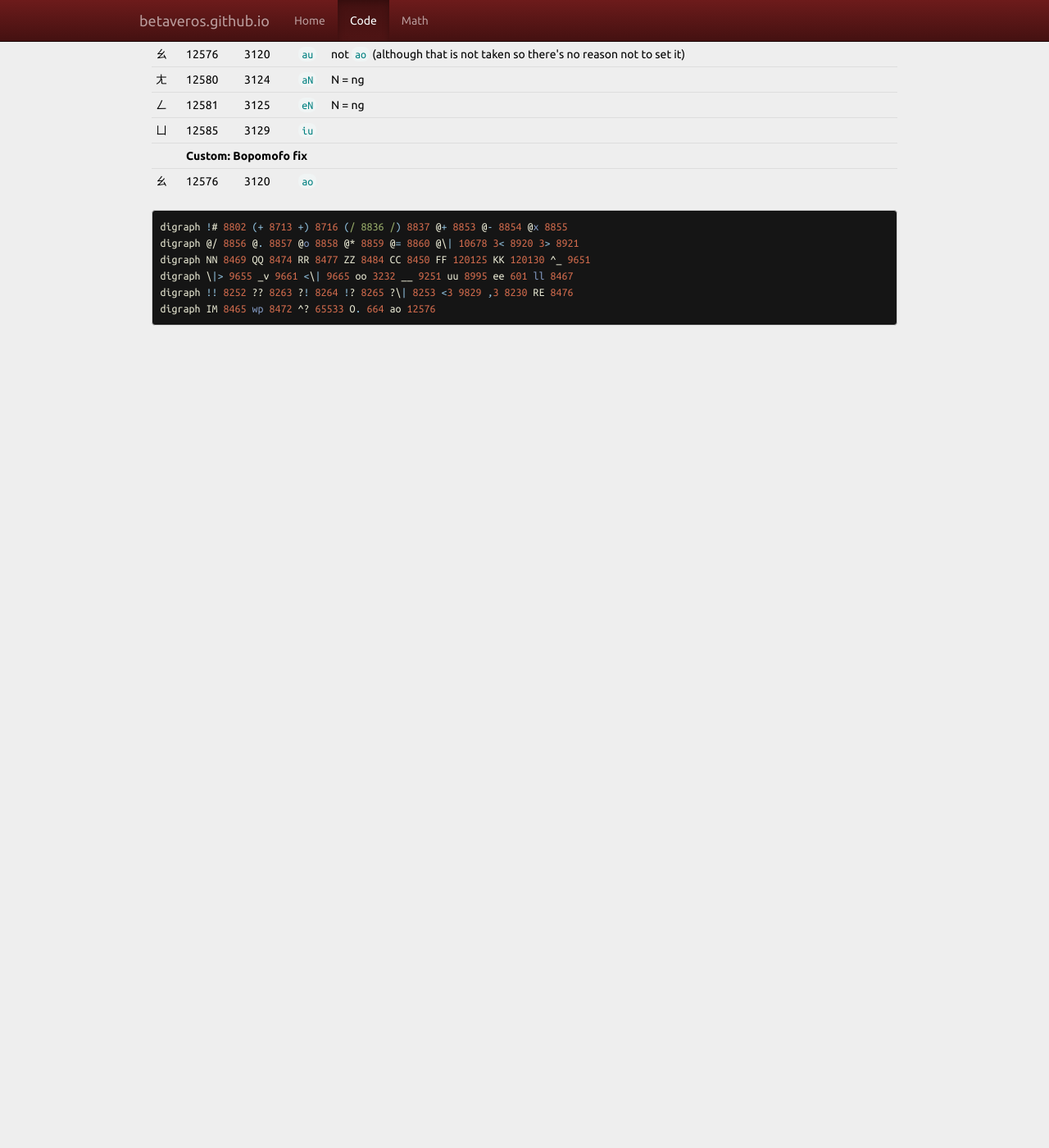
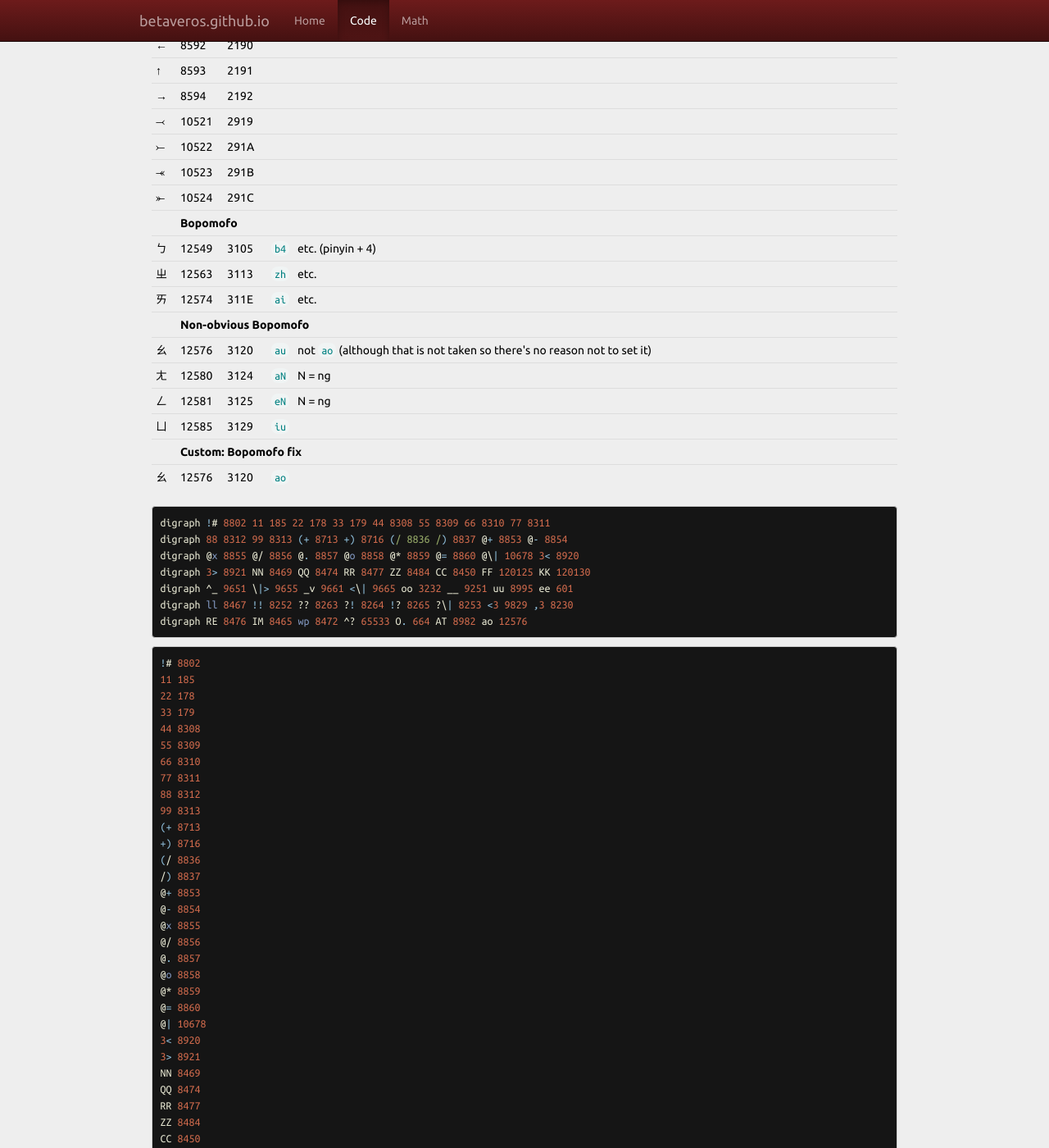
Before and after one commit to betaveros/betaveros.github.io, a Jekyll site: the page built from _posts/2014-04-25-unicode.html, in a window 1280 px wide and 1400 px high, scrolled down 7394 px. Shown: the whole window at 82% size. Built offline with Jekyll 4.4.1, drawn with Linux system fonts in a browser that asks for light colours; before the commit the page ends 7841 px from its top, so only the background shows below that; some of the changed text lies outside the part shown.

Commit message:
Jumbled Unicode commits I'm too lazy to separate
- add double-numbers for subscripts, position indicator
- extra output section for other purposes
- tabs -> spaces in Haskell

```diff
--- a/_posts/2014-04-25-unicode.html
+++ b/_posts/2014-04-25-unicode.html
@@ -49,6 +49,16 @@
 <tr><td><th colspan='5'>Superscripts, subscripts</th></td></tr>
 <tr><td>⁰</td><td>8304</td><td>2070</td><td><code>0S</code></td><td><code>0123456789+-=()n</code></td></tr>
 <tr><td>₀</td><td>8320</td><td>2080</td><td><code>0s</code></td><td><code>0123456789+-=()</code></td></tr>
+<tr><td><th colspan='5'>Custom: Superscripts</th></td></tr>
+<tr><td>¹</td><td>185</td><td><span class='text-muted'>00</span>B9</td><td><code>11</code></td><td>Somehow this already works in Vim even though I didn't set it; I'm putting it here so I can copy it with others for other purposes</td></tr>
+<tr><td>²</td><td>178</td><td><span class='text-muted'>00</span>B2</td><td><code>22</code></td><td>ditto</td></tr>
+<tr><td>³</td><td>179</td><td><span class='text-muted'>00</span>B3</td><td><code>33</code></td><td>ditto</td></tr>
+<tr><td>⁴</td><td>8308</td><td>2074</td><td><code>44</code></td><td>not ditto, this and the below don't work by default</td></tr>
+<tr><td>⁵</td><td>8309</td><td>2075</td><td><code>55</code></td><td></td></tr>
+<tr><td>⁶</td><td>8310</td><td>2076</td><td><code>66</code></td><td></td></tr>
+<tr><td>⁷</td><td>8311</td><td>2077</td><td><code>77</code></td><td></td></tr>
+<tr><td>⁸</td><td>8312</td><td>2078</td><td><code>88</code></td><td></td></tr>
+<tr><td>⁹</td><td>8313</td><td>2079</td><td><code>99</code></td><td></td></tr>
 <tr><td><th colspan='5'>Geometry</th></td></tr>
 <tr><td>∠</td><td>8736</td><td>2220</td><td><code>V-</code></td><td>angle sign</td></tr>
 <tr><td>△</td><td>9651</td><td>25B3</td><td><code>uT</code></td><td>triangle (white up-pointing i.e. useful for math)</td></tr>
@@ -205,6 +215,7 @@
 <tr><td>℘</td><td>8472</td><td>2118</td><td><code>wp</code></td><td>Weierstrass p, officially SCRIPT CAPITAL P, LaTeX \wp</td></tr>
 <tr><td>�</td><td>65533</td><td>FFFD</td><td><code>^?</code></td><td></td></tr>
 <tr><td>ʘ</td><td>664</td><td><span class='text-muted'>0</span>298</td><td><code>O.</code></td><td>Bilabial click</td></tr>
+<tr><td>⌖</td><td>8982</td><td>2316</td><td><code>AT</code></td><td>Position indicator</td></tr>
 <tr><td><th colspan='5'>Arrows</th></td></tr>
 <tr><td>←</td><td>8592</td><td>2190</td><td><code>&lt;-</code></td><td></td></tr>
 <tr><td>↑</td><td>8593</td><td>2191</td><td><code>-!</code></td><td></td></tr>
@@ -249,10 +260,69 @@
 </table>
 
 {% highlight vim %}
-digraph !# 8802 (+ 8713 +) 8716 (/ 8836 /) 8837 @+ 8853 @- 8854 @x 8855
-digraph @/ 8856 @. 8857 @o 8858 @* 8859 @= 8860 @\| 10678 3< 8920 3> 8921
-digraph NN 8469 QQ 8474 RR 8477 ZZ 8484 CC 8450 FF 120125 KK 120130 ^_ 9651
-digraph \|> 9655 _v 9661 <\| 9665 oo 3232 __ 9251 uu 8995 ee 601 ll 8467
-digraph !! 8252 ?? 8263 ?! 8264 !? 8265 ?\| 8253 <3 9829 ,3 8230 RE 8476
-digraph IM 8465 wp 8472 ^? 65533 O. 664 ao 12576
+digraph !# 8802 11 185 22 178 33 179 44 8308 55 8309 66 8310 77 8311
+digraph 88 8312 99 8313 (+ 8713 +) 8716 (/ 8836 /) 8837 @+ 8853 @- 8854
+digraph @x 8855 @/ 8856 @. 8857 @o 8858 @* 8859 @= 8860 @\| 10678 3< 8920
+digraph 3> 8921 NN 8469 QQ 8474 RR 8477 ZZ 8484 CC 8450 FF 120125 KK 120130
+digraph ^_ 9651 \|> 9655 _v 9661 <\| 9665 oo 3232 __ 9251 uu 8995 ee 601
+digraph ll 8467 !! 8252 ?? 8263 ?! 8264 !? 8265 ?\| 8253 <3 9829 ,3 8230
+digraph RE 8476 IM 8465 wp 8472 ^? 65533 O. 664 AT 8982 ao 12576
 {% endhighlight %}
+
+{% highlight vim %}
+!# 8802
+11 185
+22 178
+33 179
+44 8308
+55 8309
+66 8310
+77 8311
+88 8312
+99 8313
+(+ 8713
++) 8716
+(/ 8836
+/) 8837
+@+ 8853
+@- 8854
+@x 8855
+@/ 8856
+@. 8857
+@o 8858
+@* 8859
+@= 8860
+@| 10678
+3< 8920
+3> 8921
+NN 8469
+QQ 8474
+RR 8477
+ZZ 8484
+CC 8450
+FF 120125
+KK 120130
+^_ 9651
+|> 9655
+_v 9661
+<| 9665
+oo 3232
+__ 9251
+uu 8995
+ee 601
+ll 8467
+!! 8252
+?? 8263
+?! 8264
+!? 8265
+?| 8253
+<3 9829
+,3 8230
+RE 8476
+IM 8465
+wp 8472
+^? 65533
+O. 664
+AT 8982
+ao 12576
+{% endhighlight %}
```
Also changed, not shown: _posts/unicode.txt (+11 -0 lines), 1 other file.
